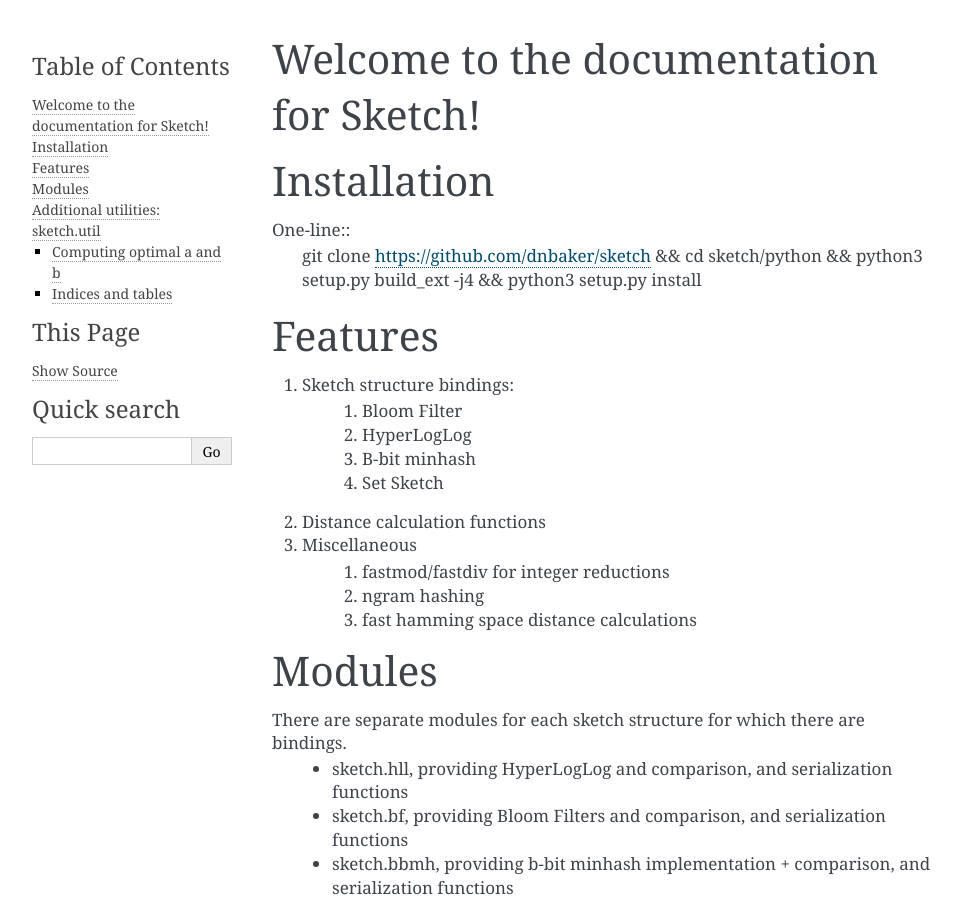
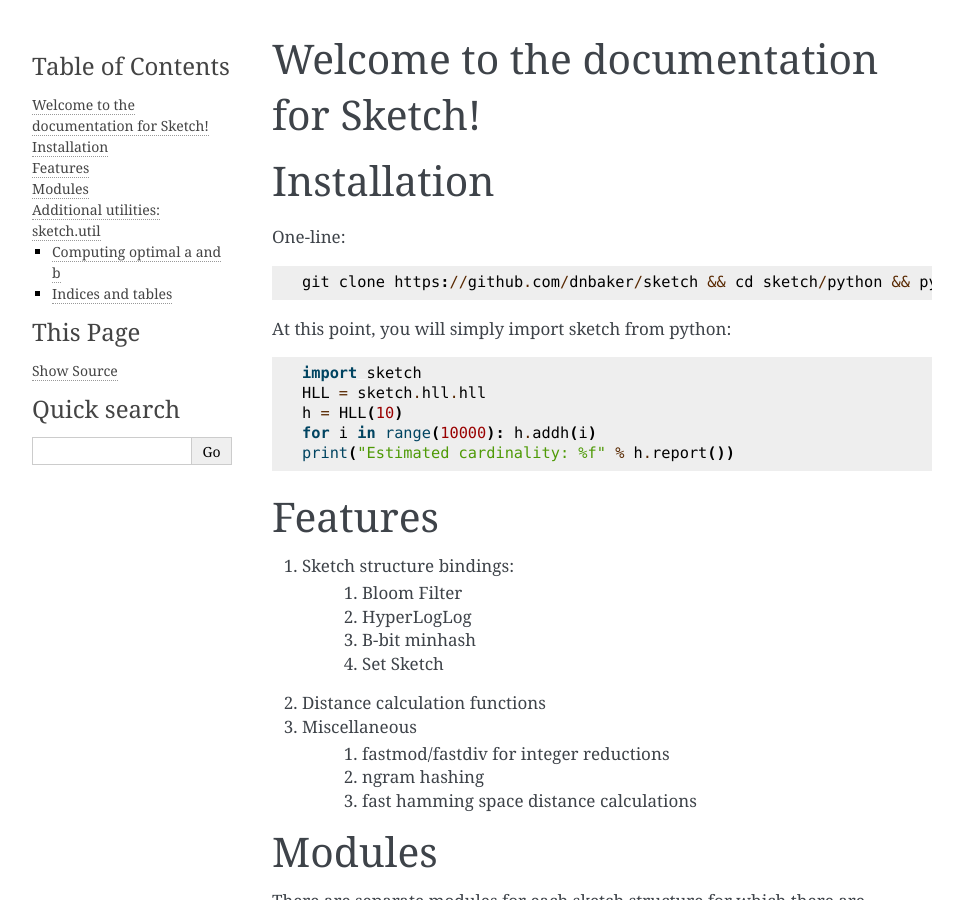
Before and after one commit to dnbaker/sketch, a Sphinx documentation site: the page built from docs/source/index.rst, in a window 1280 px wide and 900 px high. Shown: the whole window, without its empty margins (148-1111 px from the left). Built offline with Sphinx 7.4.7, drawn with Linux system fonts in a browser that asks for light colours.

Commit message:
code blocks

```diff
--- a/docs/source/index.rst
+++ b/docs/source/index.rst
@@ -15,7 +15,16 @@
 ===========
 
 One-line::
+
     git clone https://github.com/dnbaker/sketch && cd sketch/python && python3 setup.py build_ext -j4 && python3 setup.py install
+
+At this point, you will simply import sketch from python::
+
+    import sketch
+    HLL = sketch.hll.hll
+    h = HLL(10)
+    for i in range(10000): h.addh(i)
+    print("Estimated cardinality: %f" % h.report())
 
 Features
 ========
```
